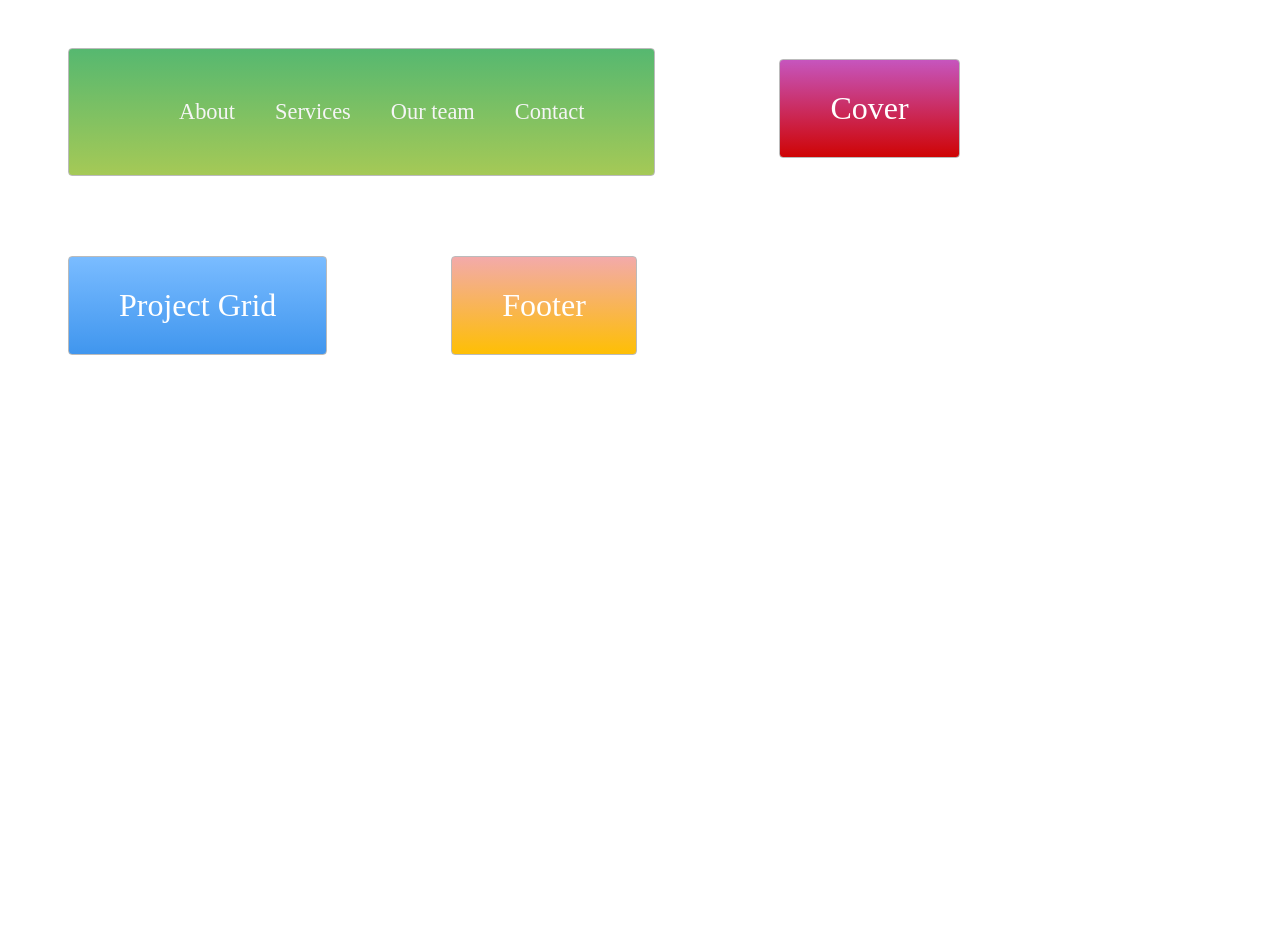
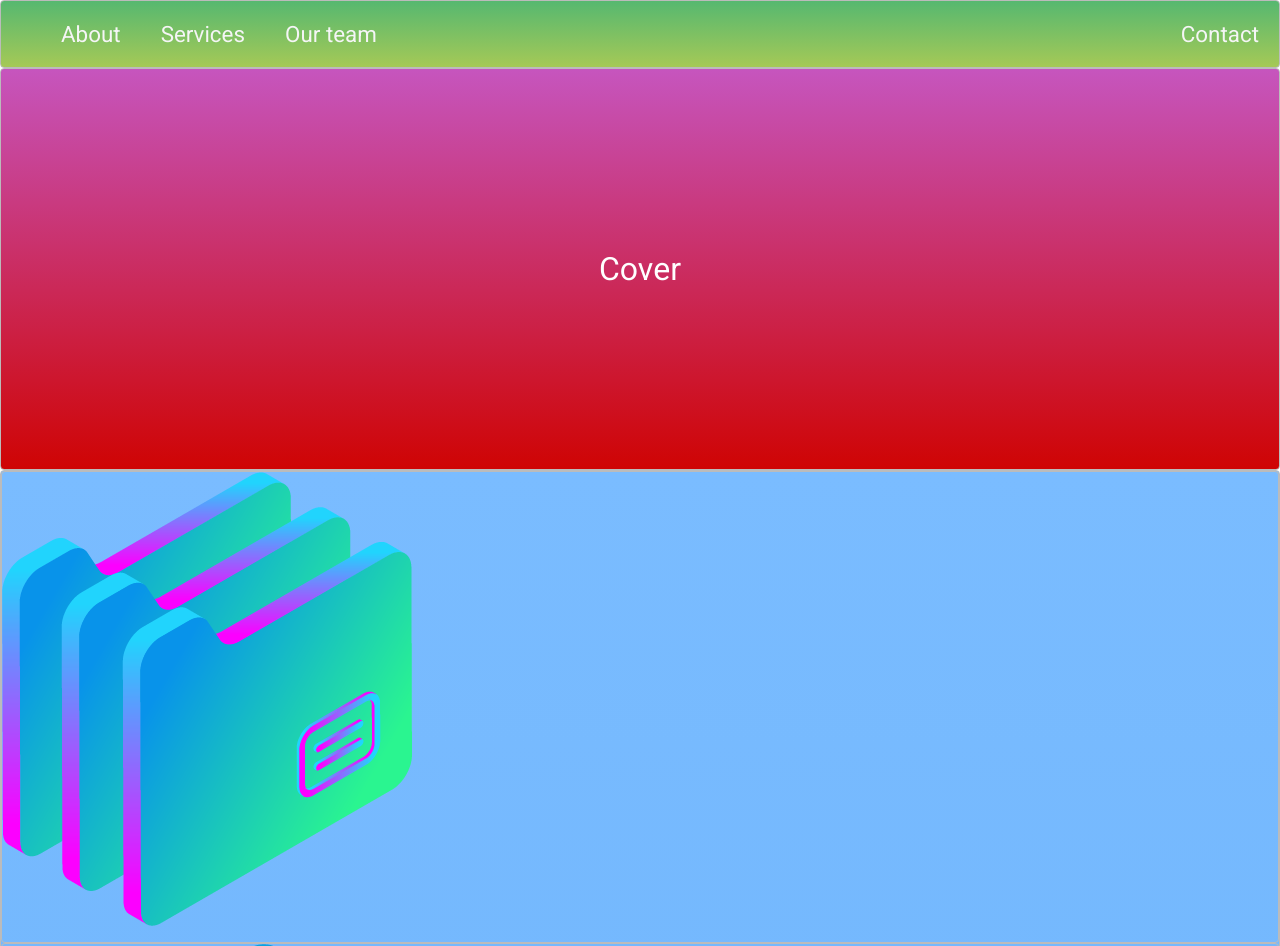
Before and after one commit to Ghott0/company-test, a plain HTML site: page index.html in a window 1280 px wide. Shown: the top 946 px of the page. Before the commit the page ends 800 px from the top, so only its background shows below. Drawn offline with Linux system fonts and the light colour scheme.

Commit message:
images + cover

```diff
--- a/index.html
+++ b/index.html
@@ -3,6 +3,9 @@
 <head>
   <title>Layout Master</title>
   <link rel="stylesheet" type="text/css" href="./style.css">
+  <style>
+    @import url('https://fonts.googleapis.com/css2?family=Roboto:wght@400;500;700&display=swap');
+    </style>
 </head>
 <body>
   <nav class="zone green">
@@ -13,8 +16,17 @@
       <li class="push"><a href="">Contact</a></li>
     </ul>
   </nav>
-  <div class="zone red">Cover</div>
-  <div class="zone blue">Project Grid</div>
+  <div class="container zone red">Cover</div>
+  <div class="zone blue grid__wrapper">
+    <div class="box zone"><img src="img/files_2.png" alt=""></div>
+    <div class="box zone"><img src="img/server_2_2.png" alt=""></div>
+    <div class="box zone"><img src="img/monitor_settings_2.png" alt=""></div>
+    <div class="box zone"><img src="img/server_3.png" alt=""></div>
+    <div class="box zone"><img src="img/data_storage_2_2.png" alt=""></div>
+    <div class="box zone"><img src="img/monitor_coding_2.png" alt=""></div>
+    <div class="box zone"><img src="img/desktop_analytics_2.png" alt=""></div>
+    <div class="box zone"><img src="img/server_safe_2.png" alt=""></div>
+  </div>
   <div class="zone yellow">Footer</div>
 </body>
 </html>
--- a/style.css
+++ b/style.css
@@ -1,8 +1,14 @@
+* {
+    font-family: 'Roboto', sans-serif;
+}
+
+body{
+    margin: auto 0;
+}
+
 .zone {
-    padding:30px 50px;
-    margin:40px 60px;
     cursor:pointer;
-    display:inline-block;
+    /*display:inline-block;*/
     color:#FFF;
     font-size:2em;
     border-radius:4px;
@@ -26,6 +32,10 @@
     margin: 0;
 }
 
+.push {
+    margin-left: auto;
+}
+
 li {
     padding: 20px;
 }
@@ -33,6 +43,15 @@ li {
 a {
     color: #f5f5f6;
     text-decoration: none;
+}
+
+/* cover */
+
+.container {
+    display: flex;
+    align-items: center;
+    justify-content: center;
+    height: 50vh;
 }
 
 /*https://paulund.co.uk/how-to-create-shiny-css-buttons*/
```
